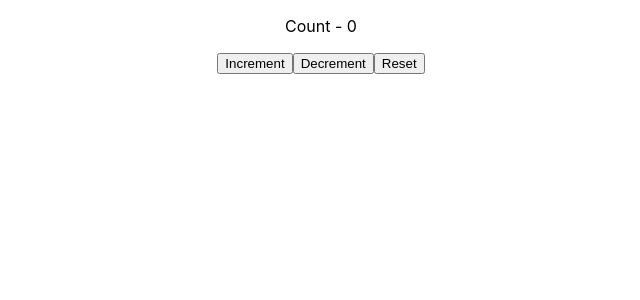
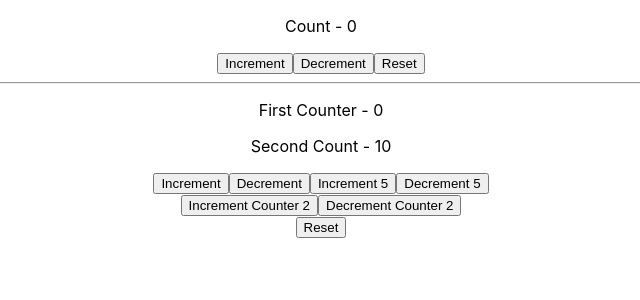
Before and after one commit to aksamitksharma/react-reducer, a React (Create React App) app: page / in a window 1280 px wide. Shown: the top 300 px of the page, without its empty margins (319-959 px from the left). Built offline with nearby package versions, Linux system fonts and the light colour scheme.

Commit message:
implemented useReducer with complex state & action

```diff
--- a/src/App.js
+++ b/src/App.js
@@ -1,10 +1,13 @@
 import './App.css';
 import CounterOne from './componenets/CounterOne';
+import CounterTwo from './componenets/CounterTwo';
 
 function App() {
   return (
     <div className="App">
       <CounterOne />
+      <hr />
+      <CounterTwo />
     </div>
   );
 }
--- /dev/null
+++ b/src/componenets/CounterTwo.js
@@ -0,0 +1,56 @@
+import React, { useReducer } from 'react';
+
+const initialState = {
+  firstCounter: 0,
+  secondCounter:10
+}
+
+const reducer = (state = initialState, action) => {
+  switch (action.type) {
+    case 'increment':
+      return {
+        ...state,
+        firstCounter: state.firstCounter + action.value
+      }
+    case 'decrement':
+      return {
+        ...state,
+        firstCounter: state.firstCounter - action.value
+      }
+      case 'increment2':
+        return {
+          ...state,
+          secondCounter: state.secondCounter + action.value
+        }
+      case 'decrement2':
+        return {
+          ...state,
+          secondCounter: state.secondCounter - action.value
+        }
+    case 'reset':
+      return initialState
+    default:
+      return state
+  }
+}
+
+const CounterTwo = () => {
+  const [count, dispatch] = useReducer(reducer, initialState);
+  return (
+    <div>
+      <p>First Counter - {count.firstCounter}</p>
+      <p>Second Count - {count.secondCounter}</p>
+      <button onClick={() => dispatch({ type: 'increment', value: 1 })}>Increment</button>
+      <button onClick={() => dispatch({ type: 'decrement', value: 1 })}>Decrement</button>
+      <button onClick={() => dispatch({ type: 'increment', value: 5 })}>Increment 5</button>
+      <button onClick={() => dispatch({ type: 'decrement', value: 5 })}>Decrement 5</button>
+      <div>
+      <button onClick={() => dispatch({ type: 'increment2', value: 1 })}>Increment Counter 2</button>
+      <button onClick={() => dispatch({ type: 'decrement2', value: 1 })}>Decrement Counter 2</button>
+      </div>
+      <button onClick={() => dispatch({ type: 'reset' })}>Reset</button>
+    </div>
+  );
+}
+
+export default CounterTwo;
```
Also changed, not shown: 1 other file (tests, documents, lock files or other folders).
